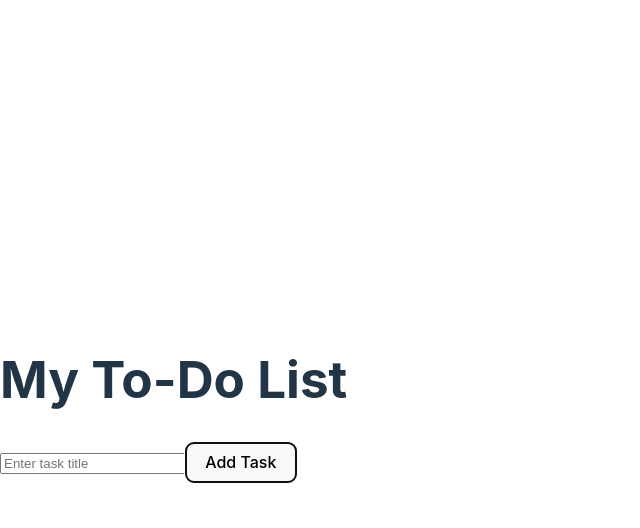
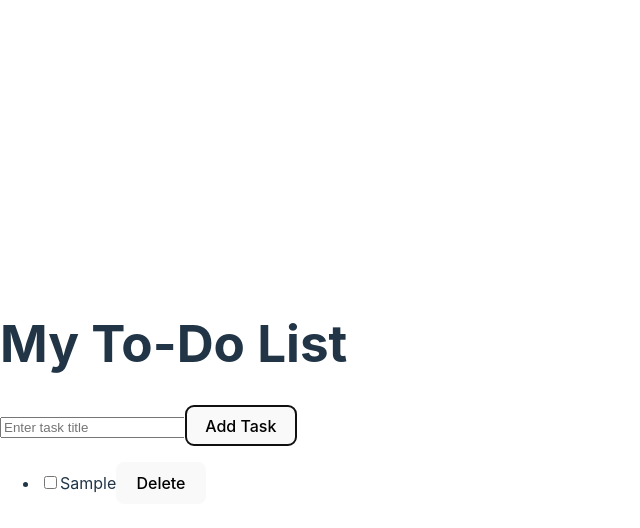
Before and after one commit to JohnGirma/AiQEM-Task, a React (Vite) app: page / in a window 1280 px wide. Both pictures are taken after typing "Sample" into the empty fields and a click on the button "Add Task". Shown: the top 528 px of the page, without its empty margins (0-640 px from the left). Built offline with nearby package versions, Linux system fonts and the light colour scheme.

Commit message:
add taskComplete and taskDelete

```diff
--- a/src/App.tsx
+++ b/src/App.tsx
@@ -1,5 +1,6 @@
 import  { useState } from 'react';
 import AddTask from './components/AddTask';
+import TaskList from './components/TaskList';
 
 interface Task {
   id: number;
@@ -18,11 +19,23 @@ const App: React.FC = () => {
     };
     setTasks([...tasks, newTask]);
   };
+  const completeTask = (taskId: number) => {
+    const updatedTasks = tasks.map((task) =>
+      task.id === taskId ? { ...task, completed: !task.completed } : task
+    );
+    setTasks(updatedTasks);
+  };
+
+  const deleteTask = (taskId: number) => {
+    const updatedTasks = tasks.filter((task) => task.id !== taskId);
+    setTasks(updatedTasks);
+  };
 
   return (
     <>
       <h1>My To-Do List</h1>
       <AddTask onAddTask={addTask} />
+      <TaskList tasks={tasks} onCompleteTask={completeTask} onDeleteTask={deleteTask} />
     </>
   );
 };
--- /dev/null
+++ b/src/components/TaskList.tsx
@@ -0,0 +1,35 @@
+import React from 'react';
+
+interface Task {
+  id: number;
+  title: string;
+  completed: boolean;
+}
+
+interface TaskListProps {
+  tasks: Task[];
+  onCompleteTask: (taskId: number) => void;
+  onDeleteTask: (taskId: number) => void;
+}
+
+const TaskList: React.FC<TaskListProps> = ({ tasks, onCompleteTask, onDeleteTask }) => {
+  return (
+    <ul>
+      {tasks.map((task) => (
+        <li key={task.id}>
+          <input
+            type="checkbox"
+            checked={task.completed}
+            onChange={() => onCompleteTask(task.id)}
+          />
+          <span style={{ textDecoration: task.completed ? 'line-through' : 'none' }}>
+            {task.title}
+          </span>
+          <button onClick={() => onDeleteTask(task.id)}>Delete</button>
+        </li>
+      ))}
+    </ul>
+  );
+};
+
+export default TaskList;
```
